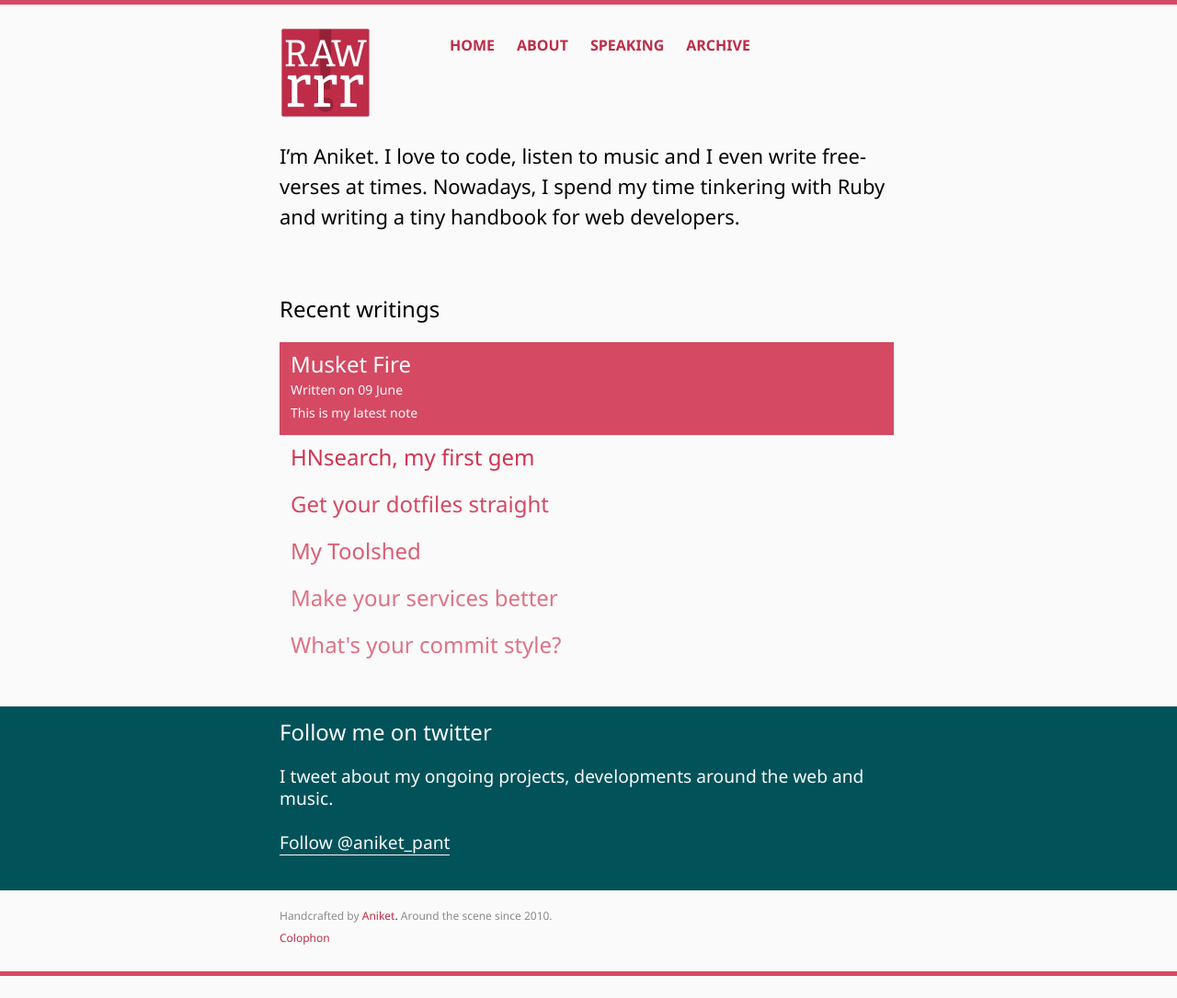
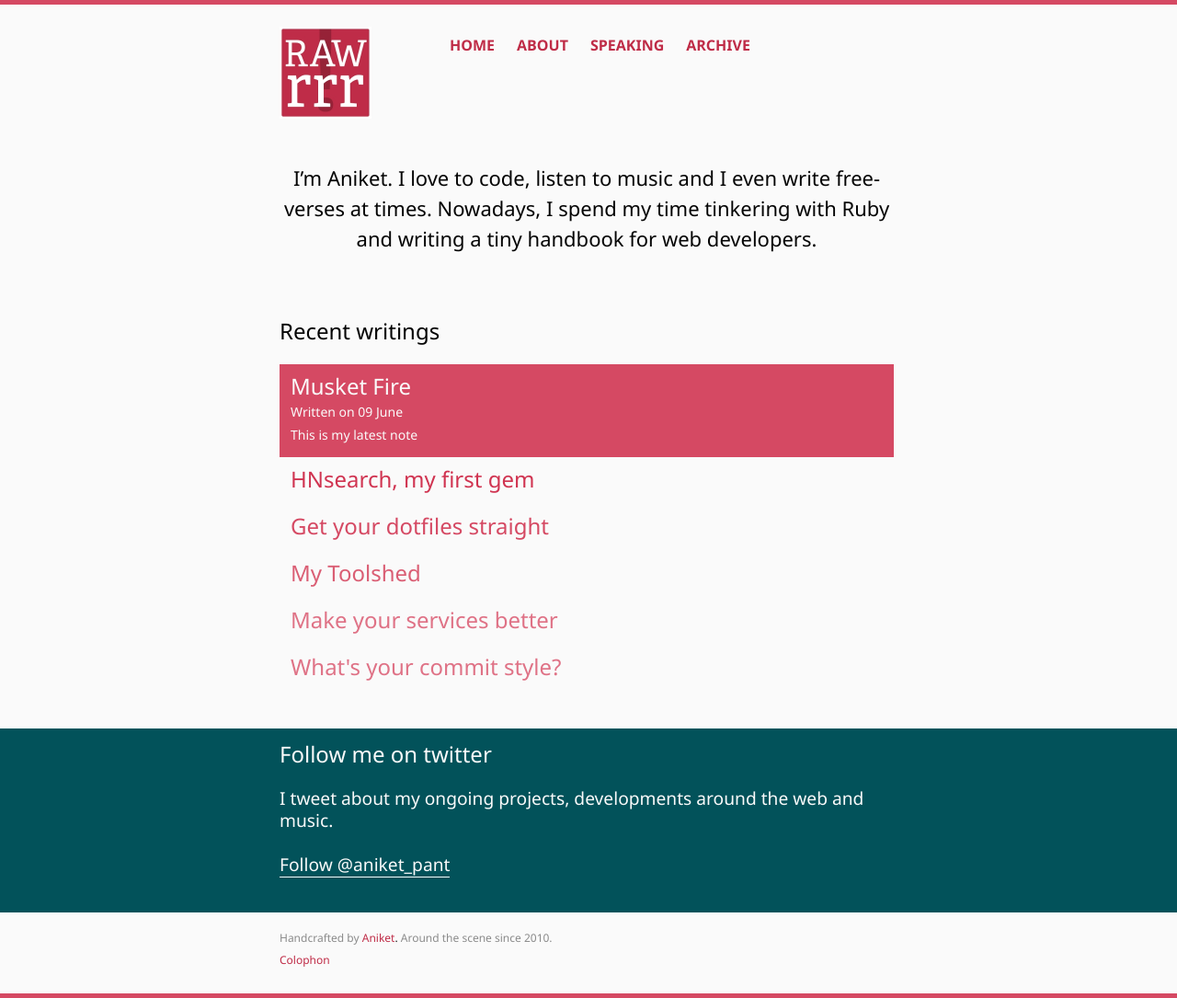
Before and after one commit to aniketpant/aniketpant.github.com, a Jekyll site: the page built from index.md, in a window 1280 px wide. Shown: the whole page at 92% size. Built offline with Jekyll 4.4.1, drawn with Linux system fonts in a browser that asks for light colours; comment, search, counter and statistics services are not loaded; before the commit the page ends 1061 px from its top, so only the background shows below that.

Commit message:
Home page header improved
Signed-off-by: Aniket Pant <me@aniketpant.com>

```diff
--- a/index.md
+++ b/index.md
@@ -7,8 +7,8 @@
     changefreq: weekly
     lastmod: 2013-05-18T10:04:30+05:30
 ---
-<section class="grid__item one-whole landmark" markdown="1">
-<p class="lead" markdown="1">I'm **Aniket**. I love to code, listen to music and I even write free-verses at times. Nowadays, I spend my time tinkering with Ruby and writing a tiny handbook for web developers.</p>
+<section class="grid__item one-whole push--top landmark" markdown="1">
+<p class="lead text--center" markdown="1">I'm **Aniket**. I love to code, listen to music and I even write free-verses at times. Nowadays, I spend my time tinkering with Ruby and writing a tiny handbook for web developers.</p>
 </section>
 <section class="grid__item one-whole" markdown="1">
 ### Recent writings
```
